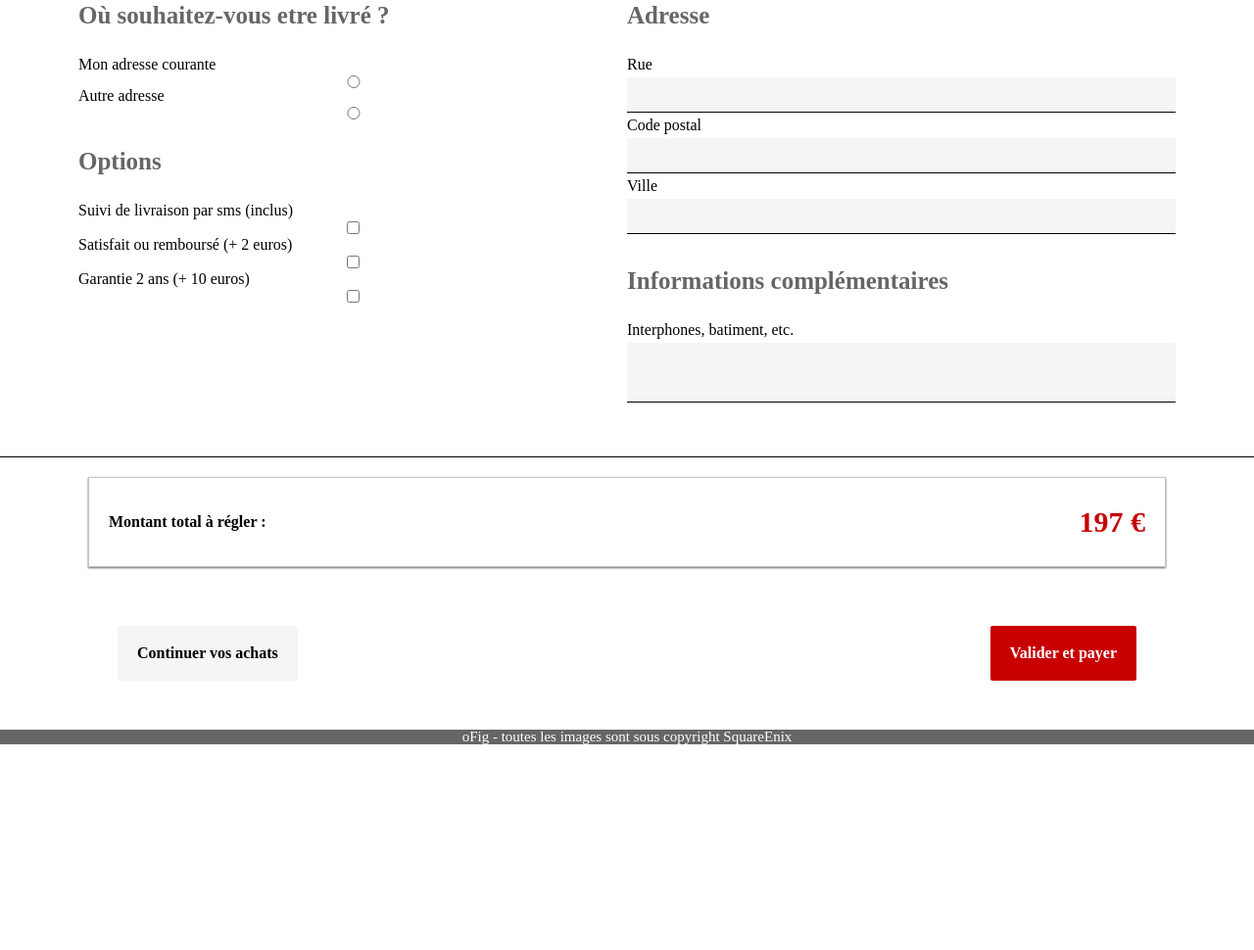
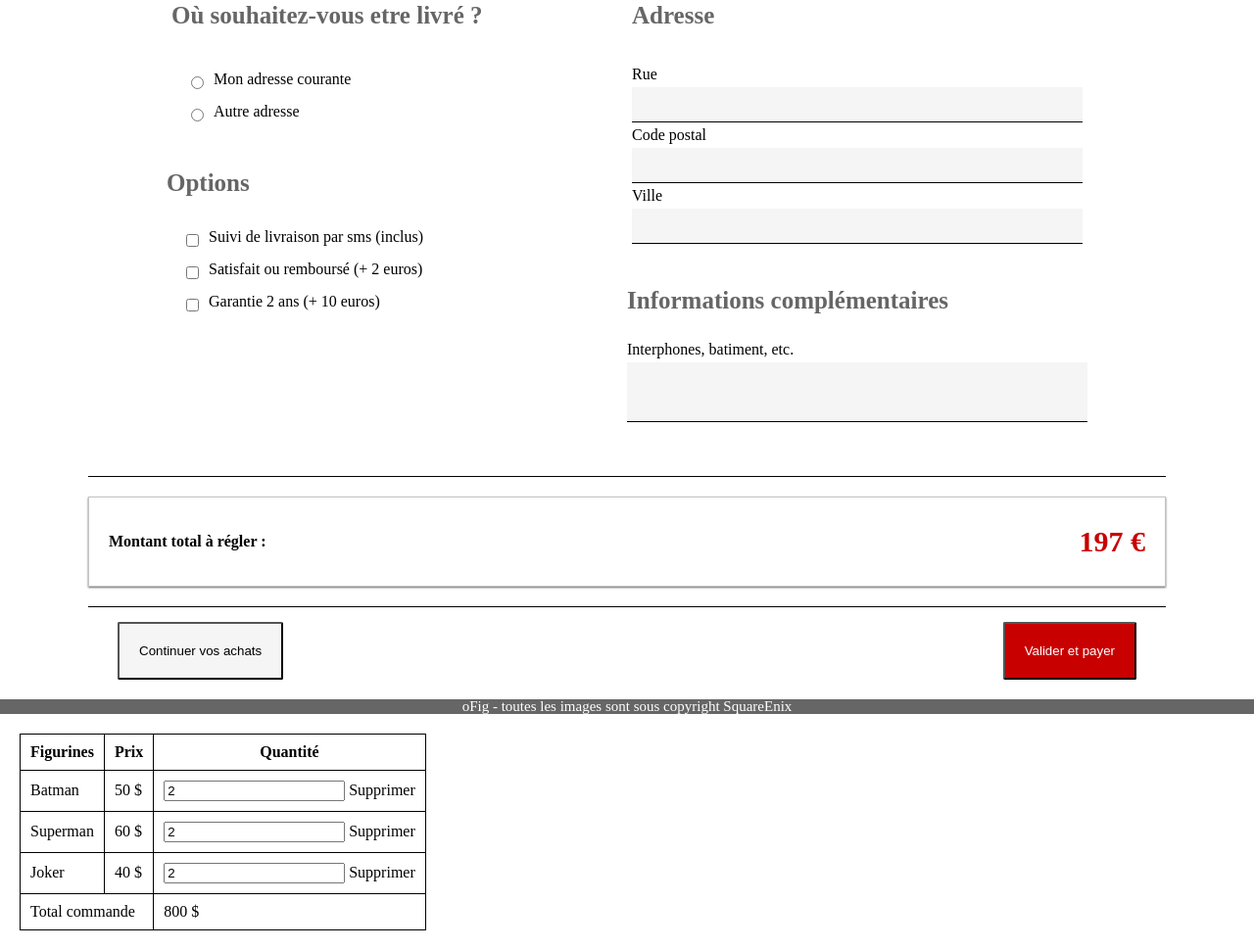
Before and after one commit to AlexandreKleinJean/ofig-test2-, a plain HTML site: page index/index.html in a window 1280 px wide. Shown: the part 253-1223 px from the top of the page at 98% size. Before the commit the page ends 1013 px from the top, so only its background shows below. Drawn offline with Linux system fonts and the light colour scheme.

Commit message:
challenge corrigé

```diff
--- a/css/styles.css
+++ b/css/styles.css
@@ -44,12 +44,20 @@ legend {
 .main__top {
     display: flex;
     flex-direction: row;
+    border-bottom: solid 1px black;
     padding: 10px 80px;
-    border-bottom: solid 1px black;
+    margin: 10px 90px;
 }
+
+@media (max-width:760px) {
+        .main__top {display: flex;
+        flex-direction: column;}
+    }
+
 
 .main__form-left {
     width: 50%;
+    margin-bottom: 50px;
 
 }
 
@@ -72,10 +80,27 @@ legend {
 
 .adresse, .lieu {
     margin-bottom: 30px;
+    padding: 10px 5px;
 }
+
+.option, .lieu {
+    display: flex;
+    flex-direction: column;
+}
+
 
 .adresse {
     margin-bottom: 30px;
+}
+
+.align {
+    display: flex;
+    flex-direction: row;
+    margin: 5px 10px;
+}
+
+#monAdresse, #autreAdresse, #suivi, #satisfait, #garantie {
+    margin: 5px 10px;
 }
 
 #rue{
@@ -128,12 +153,14 @@ legend {
 }
 
 .main__final-validation {
+    border-top: 1px solid black;
     font-weight: bold;
     display: flex;
     justify-content: space-between;
     flex-direction: row;
-    padding: 30px 20px;
-    margin: 10px 90px;
+    align-items: center;
+    padding: 5px 20px;
+    margin: 5px 90px;
 }
 
 
@@ -165,3 +192,29 @@ footer{
     display: flex;
     justify-content: center;
 }
+
+
+/*---------------------------table-----------------------------------*/
+
+.table {
+    display: flex;
+    justify-content: center;
+}
+
+table {
+    margin: 20px 20px;
+}
+
+.product__head {
+    font-weight: bold;
+}
+
+.product__items,.product__price,.product__quantity,.product__items-total,.product__items-total-price {
+    border: 1px solid black;
+    padding: 10px 10px;
+}
+
+.product__items-remove:hover {
+    text-decoration: underline;
+    color: grey;
+}
--- a/index/index.html
+++ b/index/index.html
@@ -25,11 +25,15 @@
                     <fieldset class="lieu">
                         <legend>Où souhaitez-vous etre livré ?</legend>
 
+                    <div class="align">
+                        <input type="radio" id="monAdresse" name= "Address" value="mon Adresse">
                         <label for="monAdresse">Mon adresse courante</label>
-                        <input type="radio" id="monAdresse" value="mon Adresse">
+                    </div>
 
+                    <div class="align">
+                        <input type="radio" id="autreAdresse" name= "Address" value="Autre adresse" >
                         <label for="autreAdresse">Autre adresse</label>
-                        <input type="radio" id="autreAdresse" value="Autre adresse">
+                    </div>
                     </fieldset>
                 </form>
 
@@ -37,14 +41,21 @@
                     <fieldset class="option">
                         <legend>Options</legend>
 
+                    <div class="align">
+                        <input type="checkbox" id="suivi">
                         <label for="suivi">Suivi de livraison par sms (inclus)</label>
-                        <input type="checkbox" id="suivi">
+                    </div>
 
+                    <div class="align">
+                        <input type="checkbox" id="satisfait">
                         <label for="satisfait">Satisfait ou remboursé (+ 2 euros)</label>
-                        <input type="checkbox" id="satisfait">
+                    </div>
 
+                    <div class="align">
+                        <input type="checkbox" id="garantie">
                         <label for="garantie">Garantie 2 ans (+ 10 euros)</label>
-                        <input type="checkbox" id="garantie">
+                    </div>
+
                     </fieldset>
                 </form>
         </div>
@@ -73,7 +84,7 @@
                     <legend>Informations complémentaires</legend>
 
                     <label for="infos">Interphones, batiment, etc.</label>
-                    <textarea=" id="infos">
+                    <textarea= cols="50" rows=« 20 » id="infos"></textarea>
                 </fieldset>
             </form>
         </div>
@@ -88,9 +99,8 @@
         </div>
 
         <div class="main__final-validation">
-            <div class="continue">Continuer vos achats</div>
-            <div class="validation">Valider et payer</div>
-
+            <button class="continue">Continuer vos achats</button>
+            <button class="validation" type="submit">Valider et payer</button>
         </div>
  </div>
 </main>
@@ -98,4 +108,49 @@
     <footer>oFig - toutes les images sont sous copyright SquareEnix</footer>
 </body>
 
+<div class="table"></div>
+<table>
+	<thead class="product__head">
+	    <tr>
+		    <th class="product__items">Figurines</th>
+		    <th class="product__price">Prix</th>
+		    <th class="product__quantity">Quantité</th>
+	    </tr>
+	</thead>
+
+	<tbody>
+	    <tr>
+		    <td class="product__items">Batman</td>
+		    <td class="product__price">50 $</td>
+		    <td class="product__price">
+                <input type="number" id="product__items-joker" name="qty[0]" min="[0]" value="2">
+                <a href="#" class="product__items-remove">Supprimer</a>
+            </td>
+	    </tr>
+        <tr>
+		    <td class="product__items">Superman</td>
+		    <td class="product__price">60 $</td>
+		    <td class="product__price">
+                <input type="number" id="product__items-joker" name="qty[0]" min="[0]" value="2">
+                <a href="#" class="product__items-remove">Supprimer</a>
+            </td>
+	    </tr>
+        <tr>
+		    <td class="product__items">Joker</td>
+		    <td class="product__price">40 $</td>
+		    <td class="product__price">
+                <input type="number" id="product__items-joker" name="qty[0]" min="[0]" value="2">
+                <a href="#" class="product__items-remove">Supprimer</a>
+            </td>
+	    </tr>
+    </tbody>
+
+    <tfoot>
+        <tr>
+            <td class="product__items-total" colspan="2">Total commande</td>
+            <td class="product__items-total-price">800 $</td>
+       </tr>
+    </tfoot>
+</table>
+
 </html>
```
